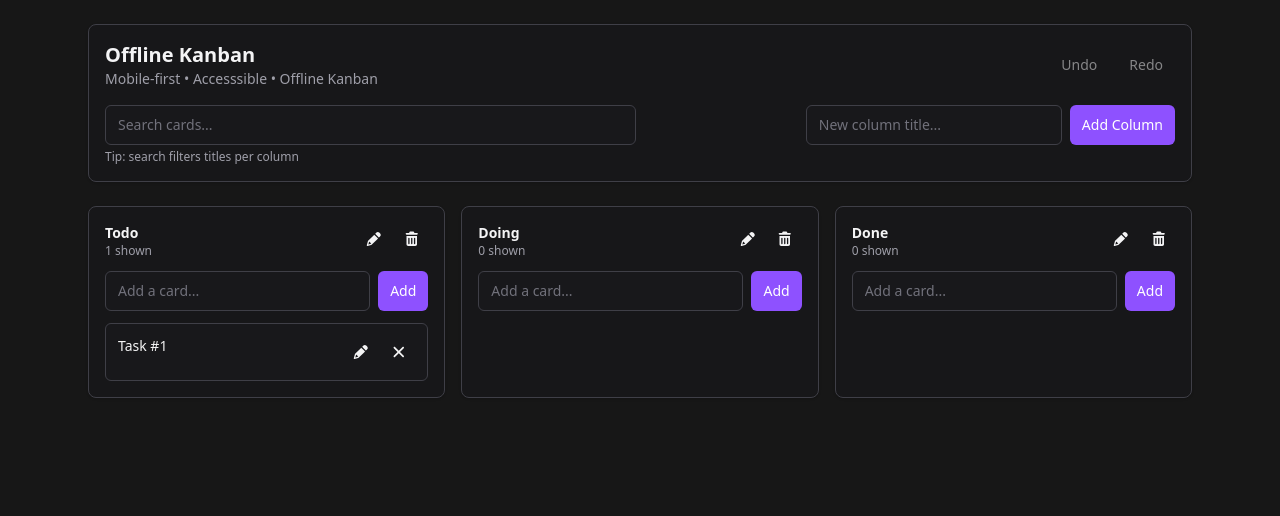
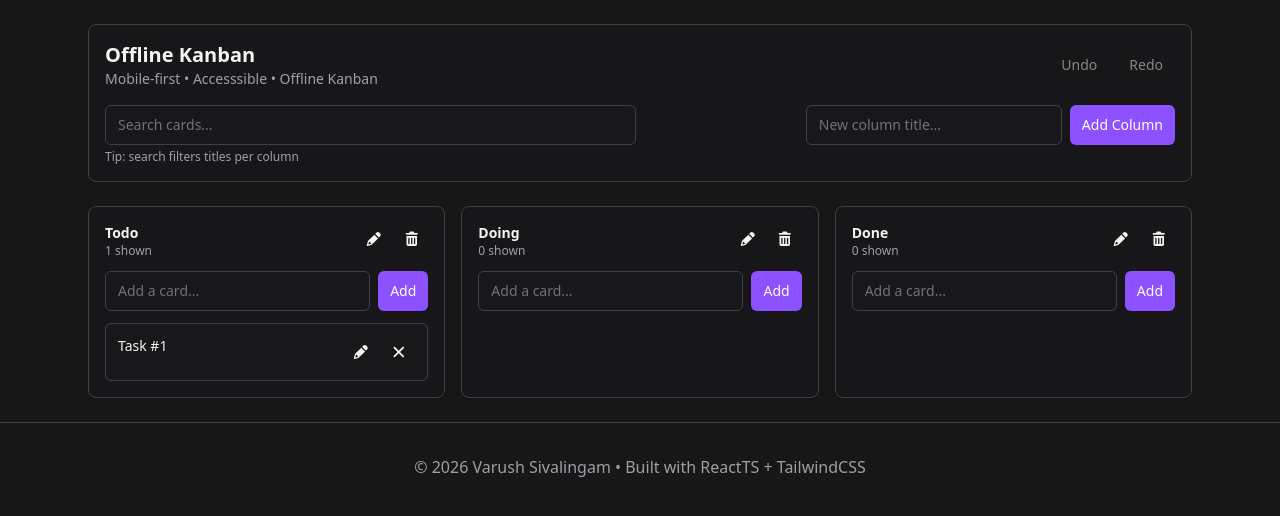
Before and after one commit to VarushSiva/offline-kanban, a React (Vite) app: page / in a window 1280 px wide. Shown: the top 516 px of the page. Built offline with nearby package versions, Linux system fonts and the light colour scheme.

Commit message:
feat(footer): implement footer

```diff
--- a/src/App.tsx
+++ b/src/App.tsx
@@ -1,11 +1,13 @@
 import Announcer from "./components/Announcer";
 import BoardPage from "./features/board/BoardPage";
+import Footer from "./components/Footer";
 
 export default function App() {
   return (
     <div className="min-h-dvh">
       <Announcer />
       <BoardPage />
+      <Footer />
     </div>
   );
 }
--- /dev/null
+++ b/src/components/Footer.tsx
@@ -0,0 +1,11 @@
+export default function Footer() {
+  return (
+    <footer className="py-8 px-6 border-t border-zinc-700">
+      <div className="max-w-6xl mx-auto text-center">
+        <p className="text-zinc-400">
+          © 2026 Varush Sivalingam • Built with ReactTS + TailwindCSS
+        </p>
+      </div>
+    </footer>
+  );
+}
```
